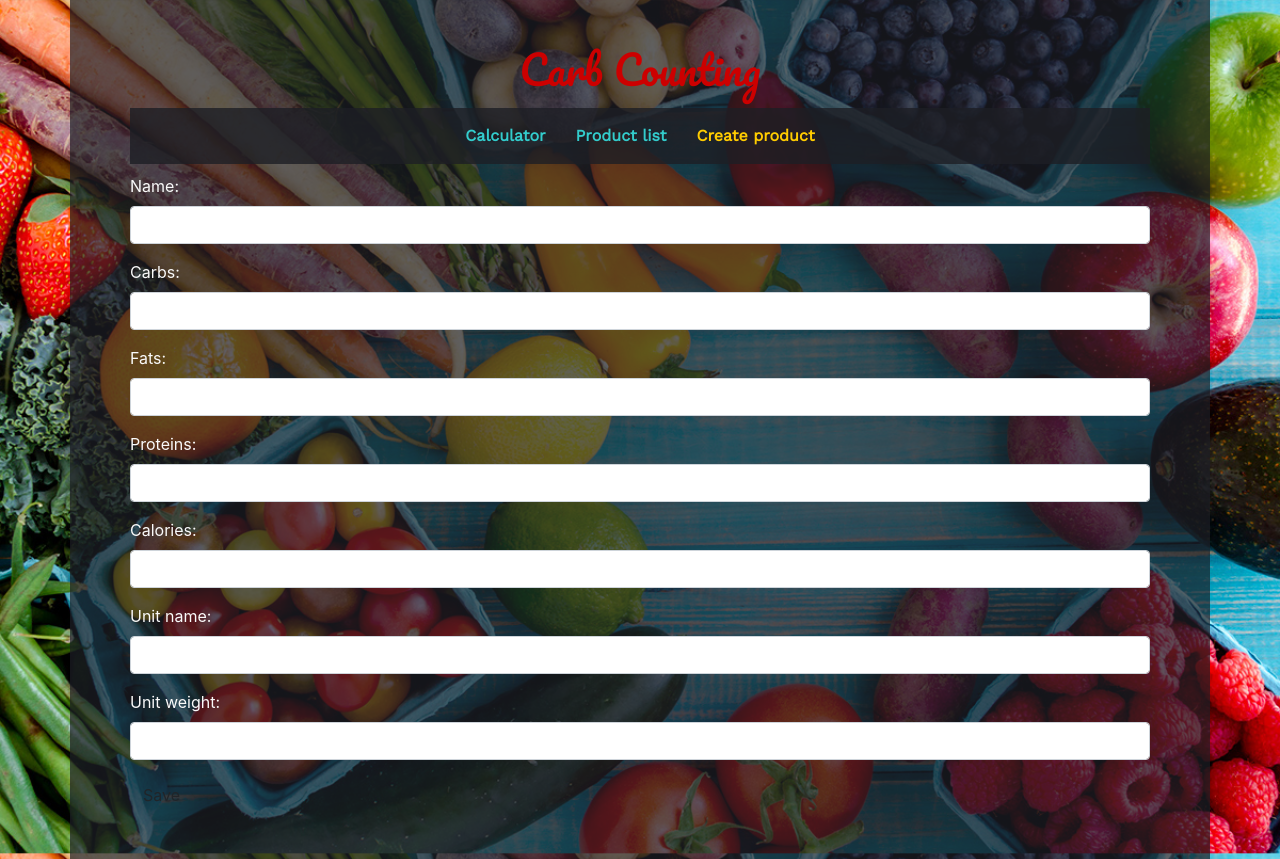
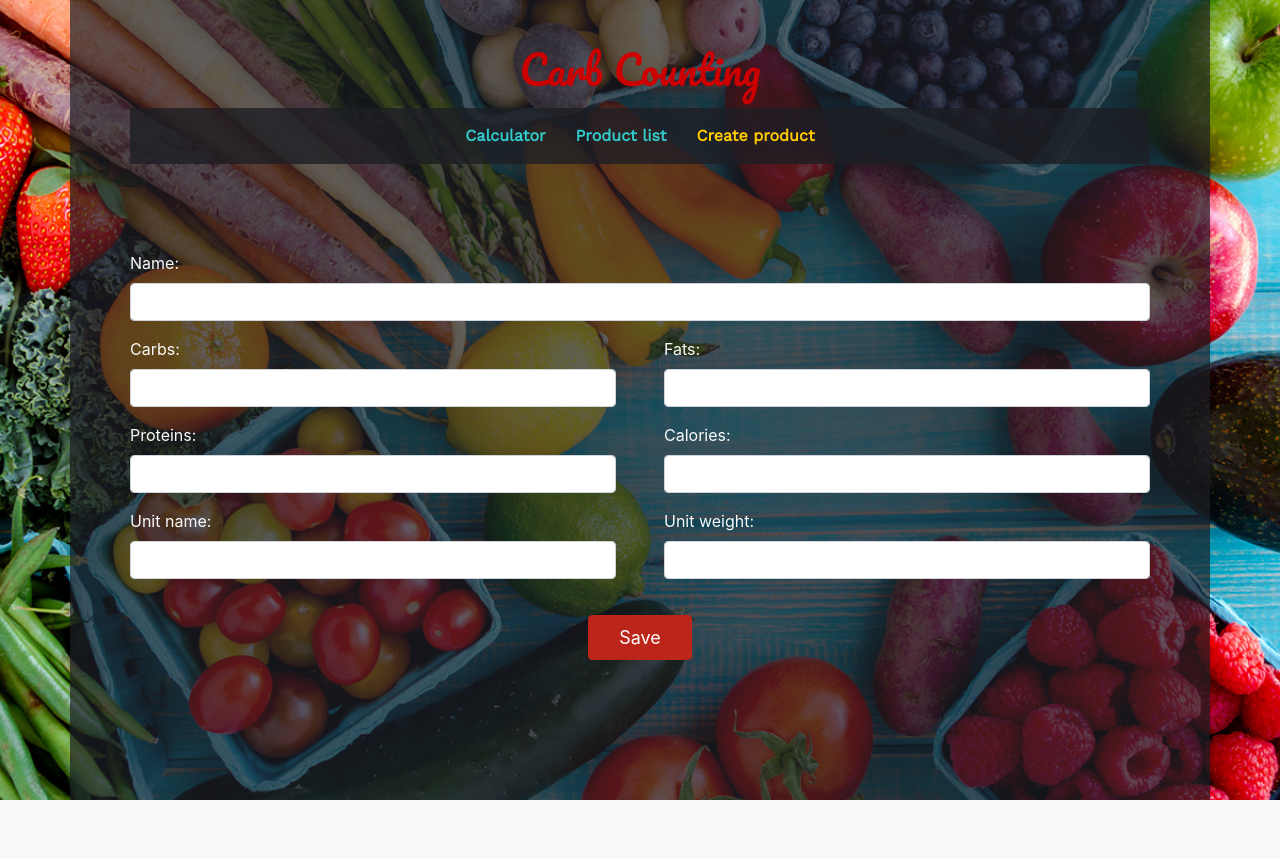
Before and after one commit to monbird/carb_count, a Django app: page /carb-count/product/create/ in a window 1280 px wide. After the commit the page ends 800 px from the top, so only its background shows below. Run offline with Django 3.2, Linux system fonts and the light colour scheme; some libraries are stand-ins or nearby versions; some web fonts are replaced.

Commit message:
beef up nav tabs; remove redundant backgrounds; fix button sizes in product_list; work on create_product form & improve validation; move messages block to base template; implement meal calculator;

```diff
--- a/carb_count/forms.py
+++ b/carb_count/forms.py
@@ -1,6 +1,7 @@
 from django import forms
 
 from .models import Product
+
 
 class ProductForm(forms.ModelForm):
 
--- a/carb_count/static/css/carb_count.css
+++ b/carb_count/static/css/carb_count.css
@@ -4,7 +4,7 @@ html {
 
 body {
     color: rgb(250, 250, 250);
-    background-image: url("../images/backgrounds/6.jpg");
+    background-image: url("../images/background.jpg");
     background-position: center;
     background-repeat: no-repeat;
     background-size: cover;
@@ -52,6 +52,10 @@ nav .nav-item  a {
 
 nav .nav-item.active a {
 	color: #ffcc00;
+}
+
+nav .nav-item  a:hover {
+    background-color: rgba(63, 65, 80, 0.8);
 }
 
 .message-wrapper {
@@ -107,7 +111,7 @@ td {
     background-color: rgba(29, 30, 37, 0.8);
 }
 
-a.btn.btn-info, button.btn.btn-warning, button.btn.btn-success {
+a.btn.btn-info, button.btn.btn-warning, button.btn.btn-success, button.btn.btn-secondary {
     font-size: 13px;
 }
 
@@ -123,3 +127,40 @@ a.btn.btn-info, button.btn.btn-warning, button.btn.btn-success {
 #modal-delete-button {
     color: white;
 }
+
+.errorlist {
+    color: red;
+}
+
+#product-form button[type="submit"] {
+    font-size: 18px;
+    color: white;
+    margin: 20px auto 0 auto;
+    display: block;
+    padding: 8px 30px;
+}
+
+/* overrides bootstrap button color */
+
+.btn-dark {
+background: rgb(188, 38, 26);
+border-color: rgb(188, 38, 26) !important;
+color: white;
+cursor: pointer;
+}
+
+.btn-dark:hover, .btn-dark:focus, .btn-dark:active, .btn-dark.active, .open > .dropdown-toggle.btn-dark {
+background: rgb(166, 33, 23);
+border-color: rgb(166, 33, 23) !important;
+}
+
+.btn-dark:active, .btn-dark.active {
+background: rgb(188, 38, 26);
+box-shadow: none;
+}
+
+.btn-dark.disabled, .btn-dark:disabled {
+background: rgb(188, 38, 26);
+opacity: .65;
+cursor: not-allowed;
+}
--- a/carb_count/templates/carb_count/base.html
+++ b/carb_count/templates/carb_count/base.html
@@ -35,6 +35,26 @@
                     </ul>
                 </nav>
             </header>
+            {% block messages %}
+                <div class="message-wrapper">
+                    {% if messages %}
+                        {% for message in messages %}
+                            <div class="alert {{ message.tags }} alert-dismissible">
+                                <button type="button" class="close" data-dismiss="alert">&times;</button>
+                                {{ message|safe }}
+                            </div>
+                        {% endfor %}
+                    {% endif %}
+                </div>
+                <script>
+                    window.setTimeout(function() {
+                        $(".message-wrapper .alert.success").fadeTo(500, 0).slideUp(500, function() {
+                            $(this).remove();
+                        });
+                    }, 5000);
+                </script>
+            {% endblock %}
+
             {% block content %}
             {% endblock %}
         </div>
--- a/carb_count/templates/carb_count/calculator.html
+++ b/carb_count/templates/carb_count/calculator.html
@@ -1,4 +1,6 @@
 {% extends 'carb_count/base.html' %}
+
+{% block messages %}{% endblock %}
 
 {% block content %}
     <div>
@@ -17,6 +19,7 @@
         <p>Calories total: <span class="output-calories-total">?</span></p>
     </div>
 
+    <div class="table-responsive table-fix-head">
         <table class="table table-dark" id="meal-table">
             <thead>
                 <tr>
@@ -57,6 +60,7 @@
                 {% endfor %}
             </tbody>
         </table>
+    </div>
 
     <script>
         var tags = [
@@ -72,7 +76,6 @@
             });
         });
     </script>
-
     <script>
         function calculate(caller) {
             // prepare
--- a/carb_count/templates/carb_count/product_form.html
+++ b/carb_count/templates/carb_count/product_form.html
@@ -3,14 +3,31 @@
 {% load widget_tweaks %}
 
 {% block content %}
-    <form method="POST" class="post-form">
+    <form method="POST" class="post-form" id="product-form">
         {% csrf_token %}
+
         {% for field in form %}
-           <div class="form-group">
-               {{ field.label_tag }}
-               {% render_field field class+="form-control" %}
-           </div>
+            {% if field.name == "name" %}
+                <div class="form-group">
+                    {{ field.label_tag }}
+                    {% render_field field class+="form-control" %}
+                    {{ field.errors }}
+                </div>
+            {% else %}
+                {% if forloop.counter|divisibleby:"2" %}
+                    <div class="form-row">
+                {% endif %}
+                        <div class="form-group col-md-6 {% if forloop.counter|divisibleby:"2" %}pr-md-4{% else %}pl-md-4{% endif %}">
+                            {{ field.label_tag }}
+                            {% render_field field class+="form-control" %}
+                            {{ field.errors }}
+                        </div>
+                {% if not forloop.counter|divisibleby:"2" %}
+                    </div>
+                {% endif %}
+            {% endif %}
         {% endfor %}
-        <button type="submit" class="save btn btn-default">Save</button>
+
+        <button type="submit" class="btn btn-dark">Save</button>
     </form>
 {% endblock %}
--- a/carb_count/views.py
+++ b/carb_count/views.py
@@ -25,7 +25,7 @@ def create_product(request):
             return redirect('product_list')
         else:
             messages.error(request, '<strong>Warning!</strong> There was a problem with adding your product! Please try again.')
-            return redirect('product_list')
+            return render(request, 'carb_count/product_form.html', {'form': form})
     else:
         form = ProductForm()
         return render(request, 'carb_count/product_form.html', {'form': form})
@@ -42,7 +42,7 @@ def edit_product(request, pk):
             return redirect('product_list')
         else:
             messages.error(request, '<strong>Warning!</strong> There was a problem with updating your product. Please try again.')
-            return redirect('product_list')
+            return render(request, 'carb_count/product_form.html', {'form': form})
     else:
         form = ProductForm(instance=product)
     return render(request, 'carb_count/product_form.html', {'form': form})
@@ -79,7 +79,7 @@ def remove_from_meal(request, pk):
         from_template = request.GET.get('from', None)
         if from_template == "product_list_temp":
             p_name = product.name[:15] + '...' if len(product.name) > 15 else product.name
-            messages.success(request, 'Product <strong><i>{}</i></strong> has been removed from the meal successfully.'.format(product.name))
+            messages.success(request, 'Product <strong><i>{}</i></strong> has been removed from the meal successfully.'.format(p_name))
             return redirect('product_list')
         elif from_template == "calc_temp":
             return redirect('calculator')
```
Also changed, not shown: carb_count/templates/carb_count/product_list.html (+0 -19 lines), carb_count/static/images/background.jpg (renamed from carb_count/static/images/backgrounds/6.jpg), carb_count/static/images/backgrounds/2.jpg (deleted). Lines whose indentation alone changed are shown as unchanged.
